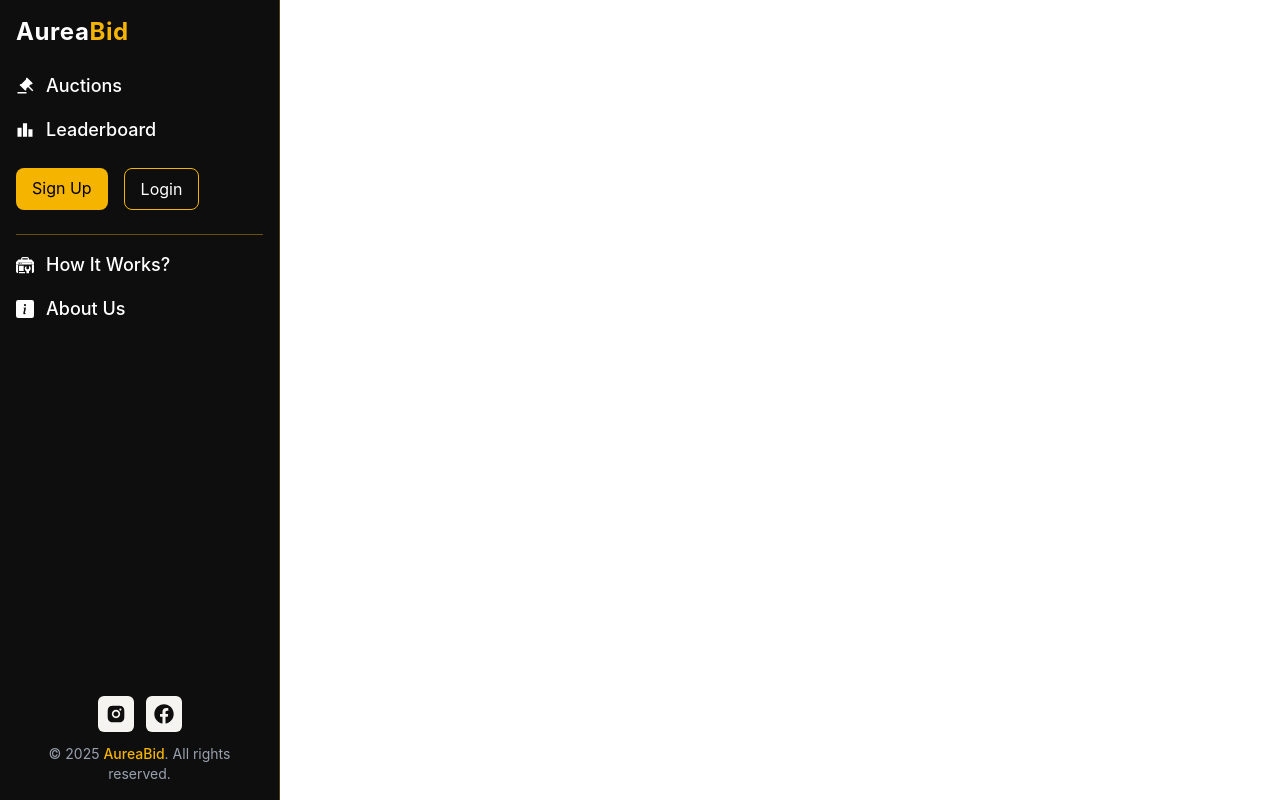
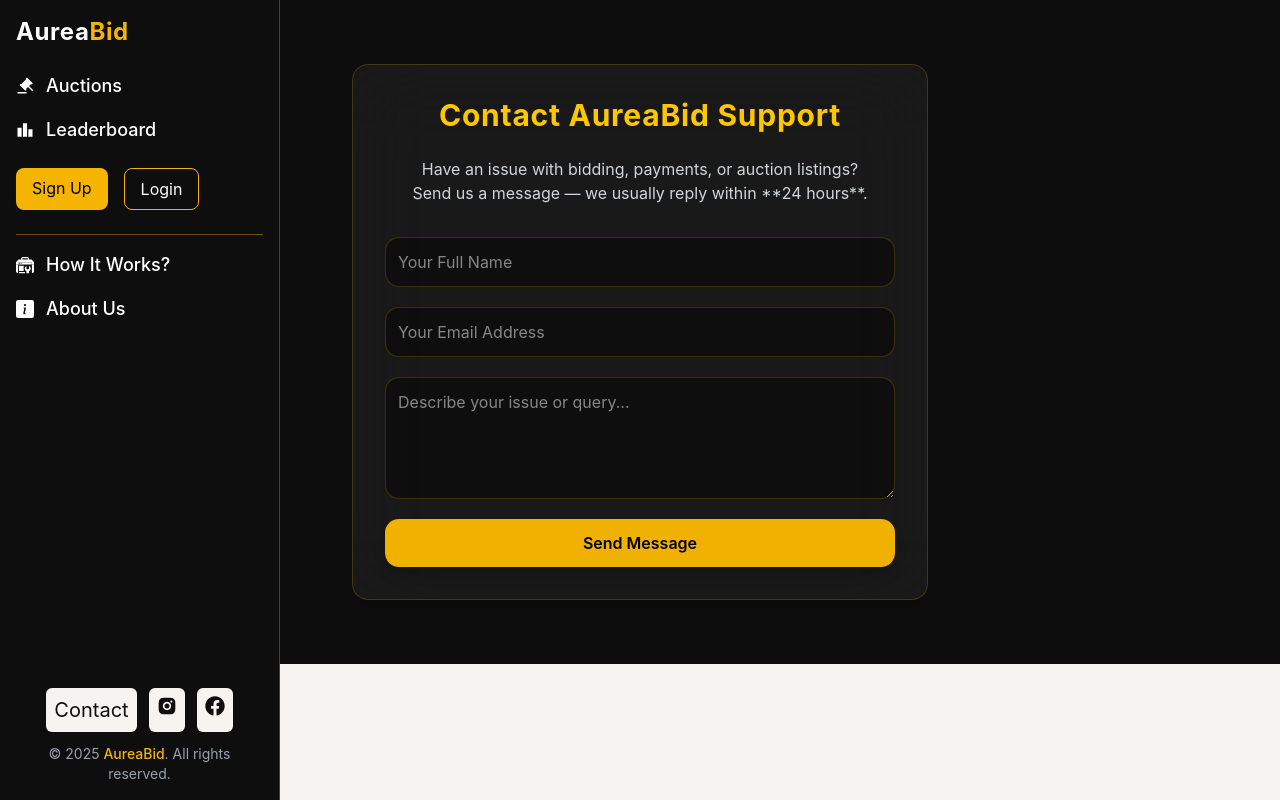
Before and after one commit to Purab-Negi/Aurea-Bid, a React (Vite) app in the folder Frontend/: page /contact in a window 1280 px wide. Built offline with nearby package versions, Linux system fonts and the light colour scheme; no server answers.

Commit message:
feat: add contact page

```diff
--- a/Frontend/src/App.jsx
+++ b/Frontend/src/App.jsx
@@ -19,6 +19,7 @@ import ViewMyAuctions from "./pages/ViewMyAuctions";
 import ViewAuctionDetail from "./pages/ViewAuctionDetail";
 import Dashboard from "./pages/Dashboard/Dashboard";
 import UserProfile from "./pages/UserProfile";
+import Contact from "./pages/Contact";
 const App = () => {
   const dispatch = useDispatch();
   const { isAuthenticated } = useSelector((state) => state.user);
@@ -47,6 +48,7 @@ const App = () => {
         <Route path="/auction/details/:id" element={<ViewAuctionDetail />} />
         <Route path="/dashboard" element={<Dashboard />} />
         <Route path="/me" element={<UserProfile />} />
+        <Route path="/contact" element={<Contact />} />
       </Routes>
       <ToastContainer position="top-right" />
     </Router>
--- a/Frontend/src/layout/SideDrawer.jsx
+++ b/Frontend/src/layout/SideDrawer.jsx
@@ -179,6 +179,12 @@ const SideDrawer = () => {
         <div>
           <div className="flex gap-3 justify-center mb-3">
             <Link
+              to="/contact"
+              className="bg-[#f6f4f0] text-[#0E0E0E] p-2 text-xl rounded-sm hover:bg-[#F4B400] hover:text-black transition"
+            >
+              Contact
+            </Link>
+            <Link
               to="https://www.instagram.com/"
               className="bg-[#f6f4f0] text-[#0E0E0E] p-2 text-xl rounded-sm hover:bg-[#F4B400] hover:text-black transition"
             >
--- /dev/null
+++ b/Frontend/src/pages/Contact.jsx
@@ -0,0 +1,61 @@
+import React from "react";
+
+const Contact = () => {
+  return (
+    <section className="w-full flex justify-center items-center py-16 px-4 bg-[#0d0d0d]">
+      <div className="w-full max-w-xl backdrop-blur-2xl bg-white/5 border border-yellow-500/20 rounded-2xl p-8 shadow-xl">
+        <h2 className="text-3xl font-bold text-yellow-400 text-center mb-6 tracking-wide">
+          Contact AureaBid Support
+        </h2>
+
+        <p className="text-gray-300 text-center mb-8">
+          Have an issue with bidding, payments, or auction listings?
+          <br />
+          Send us a message — we usually reply within **24 hours**.
+        </p>
+
+        <form
+          action="https://getform.io/f/bjjrnqlb"
+          method="POST"
+          className="flex flex-col gap-5"
+        >
+          {/* Name */}
+          <input
+            type="text"
+            name="name"
+            placeholder="Your Full Name"
+            className="bg-black/40 border border-yellow-500/20 text-white p-3 rounded-xl outline-none focus:border-yellow-500 transition"
+          />
+
+          {/* Email */}
+          <input
+            type="email"
+            name="email"
+            placeholder="Your Email Address"
+            className="bg-black/40 border border-yellow-500/20 text-white p-3 rounded-xl outline-none focus:border-yellow-500 transition"
+          />
+
+          {/* Message */}
+          <textarea
+            name="message"
+            placeholder="Describe your issue or query..."
+            rows="4"
+            className="bg-black/40 border border-yellow-500/20 text-white p-3 rounded-xl outline-none focus:border-yellow-500 transition"
+          ></textarea>
+
+          {/* Hidden Honeypot */}
+          <input type="hidden" name="_gotcha" />
+
+          <button
+            type="submit"
+            className="bg-yellow-500 hover:bg-yellow-400 text-black font-semibold py-3 rounded-xl transition shadow-lg"
+          >
+            Send Message
+          </button>
+        </form>
+      </div>
+    </section>
+  );
+};
+
+export default Contact;
--- a/Frontend/src/pages/Dashboard/sub-components/BiddersAuctioneerGraph.jsx
+++ b/Frontend/src/pages/Dashboard/sub-components/BiddersAuctioneerGraph.jsx
@@ -28,7 +28,6 @@ const BiddersAuctioneerGraph = () => {
   const { totalAuctioneers, totalBidders } = useSelector(
     (state) => state.superAdmin
   );
-  console.log(totalAuctioneers, totalBidders);
   const data = {
     labels: [
       "Jan",
```
